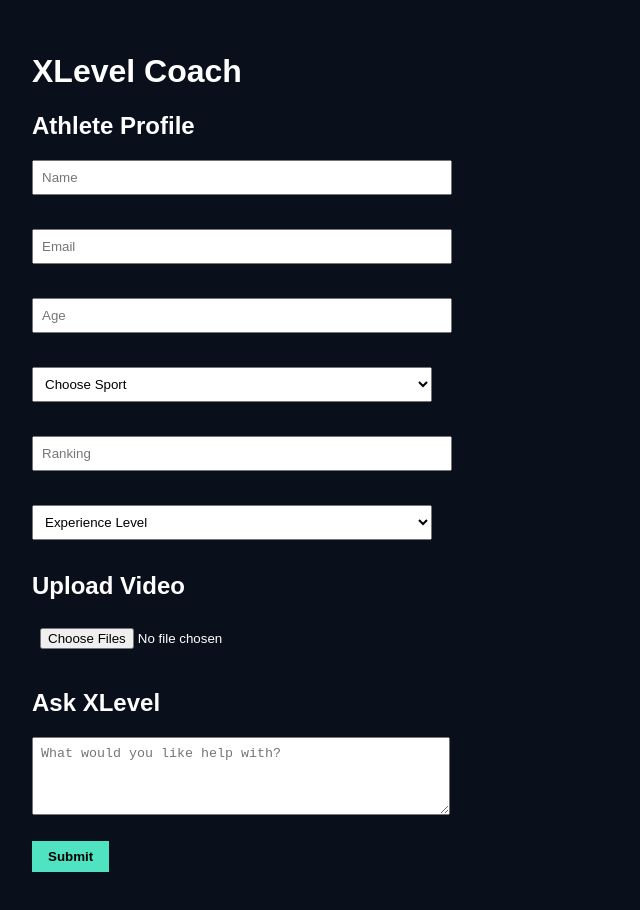
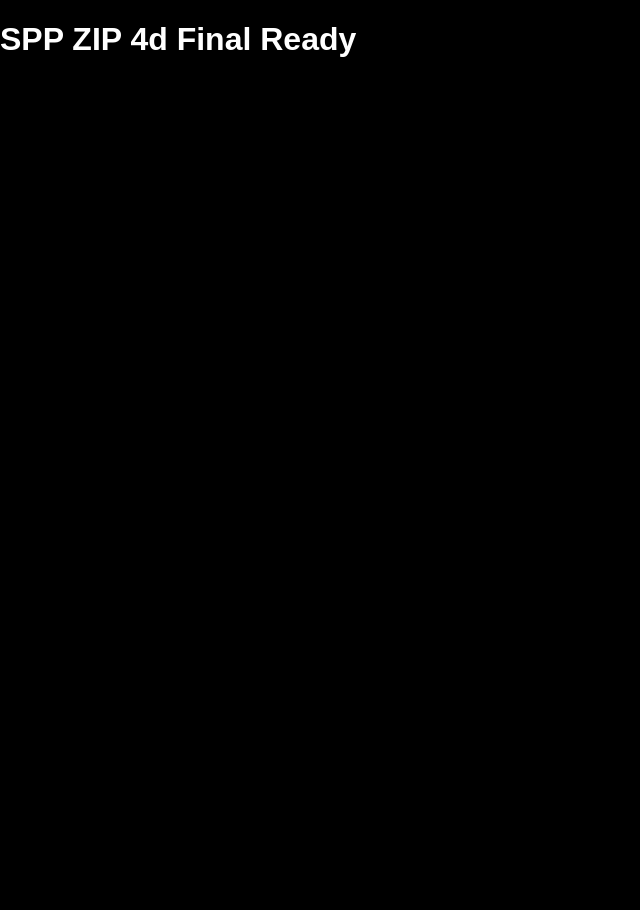
Before and after one commit to SportsPerformancePro/spp-frontend, a React (Vite) app: page / in a window 1280 px wide. Shown: the top 910 px of the page, without its empty margins (0-640 px from the left). After the commit the page ends 800 px from the top, so only its background shows below. Built offline with nearby package versions, Linux system fonts and the light colour scheme.

Commit message:
Add files via upload

```diff
--- a/index.html
+++ b/index.html
@@ -1 +1 @@
-<!DOCTYPE html><html><head><title>Xlevel Coach</title></head><body><div id='root'></div><script type='module' src='/src/main.jsx'></script></body></html>
+<!DOCTYPE html><html><head><title>SPP</title></head><body><div id='root'></div><script type='module' src='/src/main.jsx'></script></body></html>
--- a/src/App.jsx
+++ b/src/App.jsx
@@ -1,16 +1,3 @@
-import React from 'react';
-import AthleteProfile from './components/AthleteProfile';
-import VideoUpload from './components/VideoUpload';
-import PromptForm from './components/PromptForm';
-import './style.css';
-
 export default function App() {
-  return (
-    <div className="container">
-      <h1>XLevel Coach</h1>
-      <AthleteProfile />
-      <VideoUpload />
-      <PromptForm />
-    </div>
-  );
+  return <h1>SPP ZIP 4d Final Ready</h1>;
 }
--- a/src/main.jsx
+++ b/src/main.jsx
@@ -1,6 +1,6 @@
 import React from 'react';
 import ReactDOM from 'react-dom/client';
-import App from './App';
+import App from './App.jsx';
 import './style.css';
 
 ReactDOM.createRoot(document.getElementById('root')).render(
--- a/src/style.css
+++ b/src/style.css
@@ -1,28 +1 @@
-body {
-  font-family: Arial, sans-serif;
-  background-color: #0a0f1c;
-  color: #fff;
-  margin: 0;
-  padding: 0;
-}
-.container {
-  padding: 2rem;
-}
-.section {
-  margin-bottom: 2rem;
-}
-input, select, textarea {
-  display: block;
-  margin: 0.5rem 0;
-  padding: 0.5rem;
-  width: 100%;
-  max-width: 400px;
-}
-button {
-  padding: 0.5rem 1rem;
-  background-color: #4fe3c1;
-  border: none;
-  color: black;
-  font-weight: bold;
-  cursor: pointer;
-}
+body { margin: 0; font-family: Arial, sans-serif; background: #000; color: #fff; }
--- a/vite.config.js
+++ b/vite.config.js
@@ -1,6 +1 @@
-import { defineConfig } from 'vite';
-import react from '@vitejs/plugin-react';
-
-export default defineConfig({
-  plugins: [react()],
-});
+export default { root: './', server: { port: 3000 } };
```
Also changed, not shown: package.json (+1 -17 lines).
